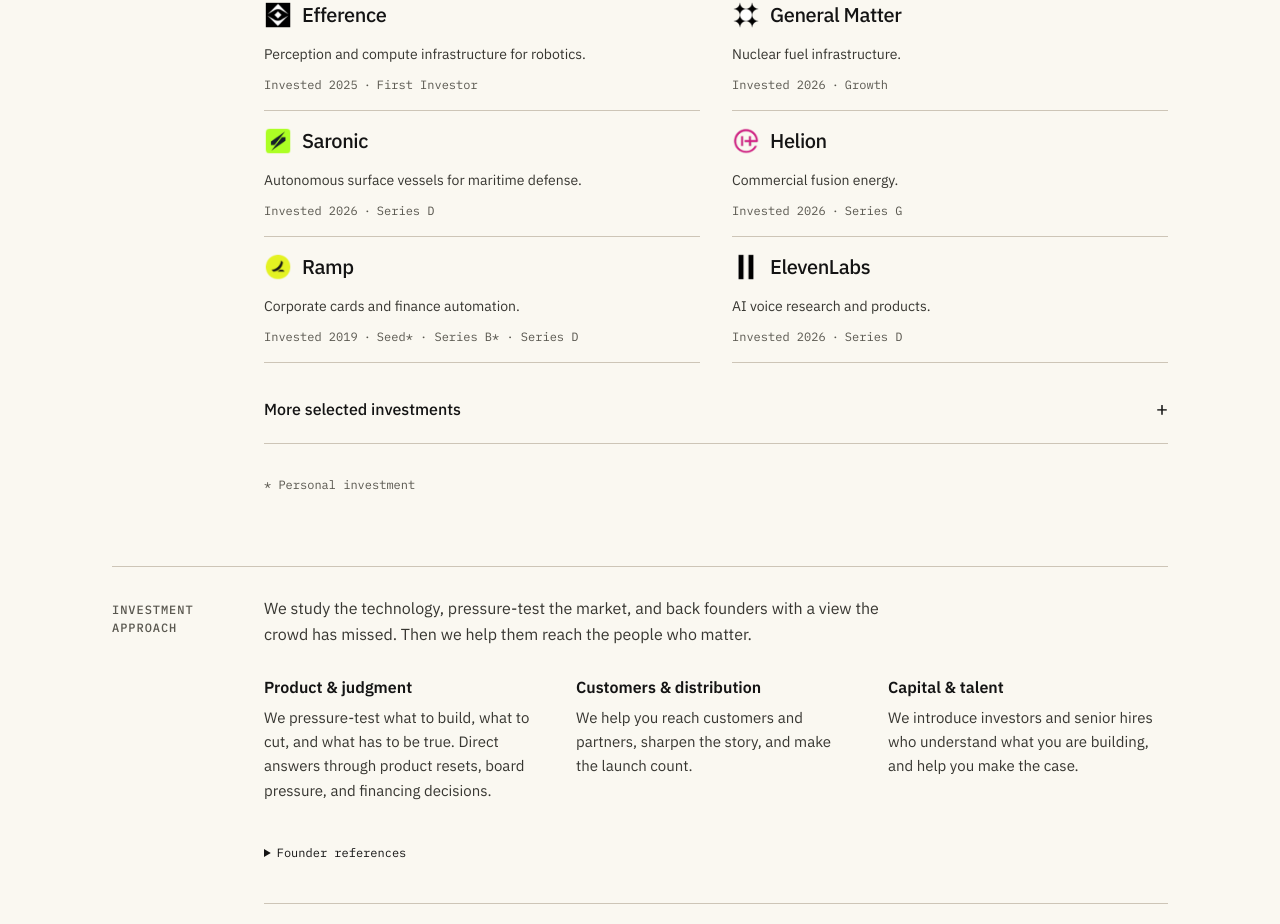
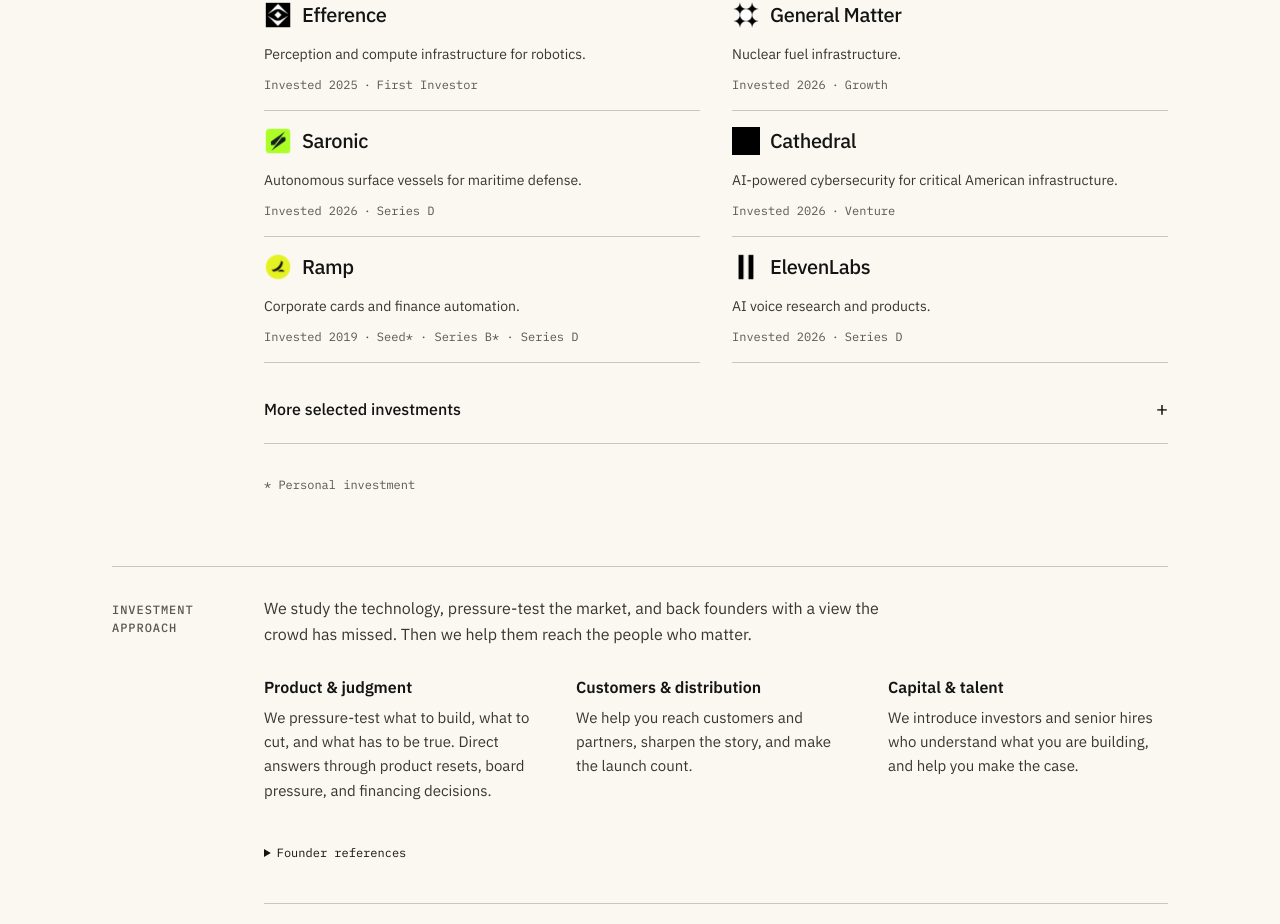
Before and after one commit to geoffreywoo/anti-fund, a Next.js app: page / in a window 1280 px wide. Shown: the part 919-1843 px from the top of the page. Built offline with nearby package versions, Linux system fonts and the light colour scheme.

Commit message:
Feature Cathedral and move Helion to expanded investments (#37)
Co-authored-by: gwmbp <gwmbp@Mac.attwifi.manager>

```diff
--- a/components/Portfolio.tsx
+++ b/components/Portfolio.tsx
@@ -671,7 +671,7 @@ const featuredCompanyNames = [
   "Efference",
   "General Matter",
   "Saronic",
-  "Helion",
+  "Cathedral",
   "Ramp",
   "ElevenLabs",
 ];
```
